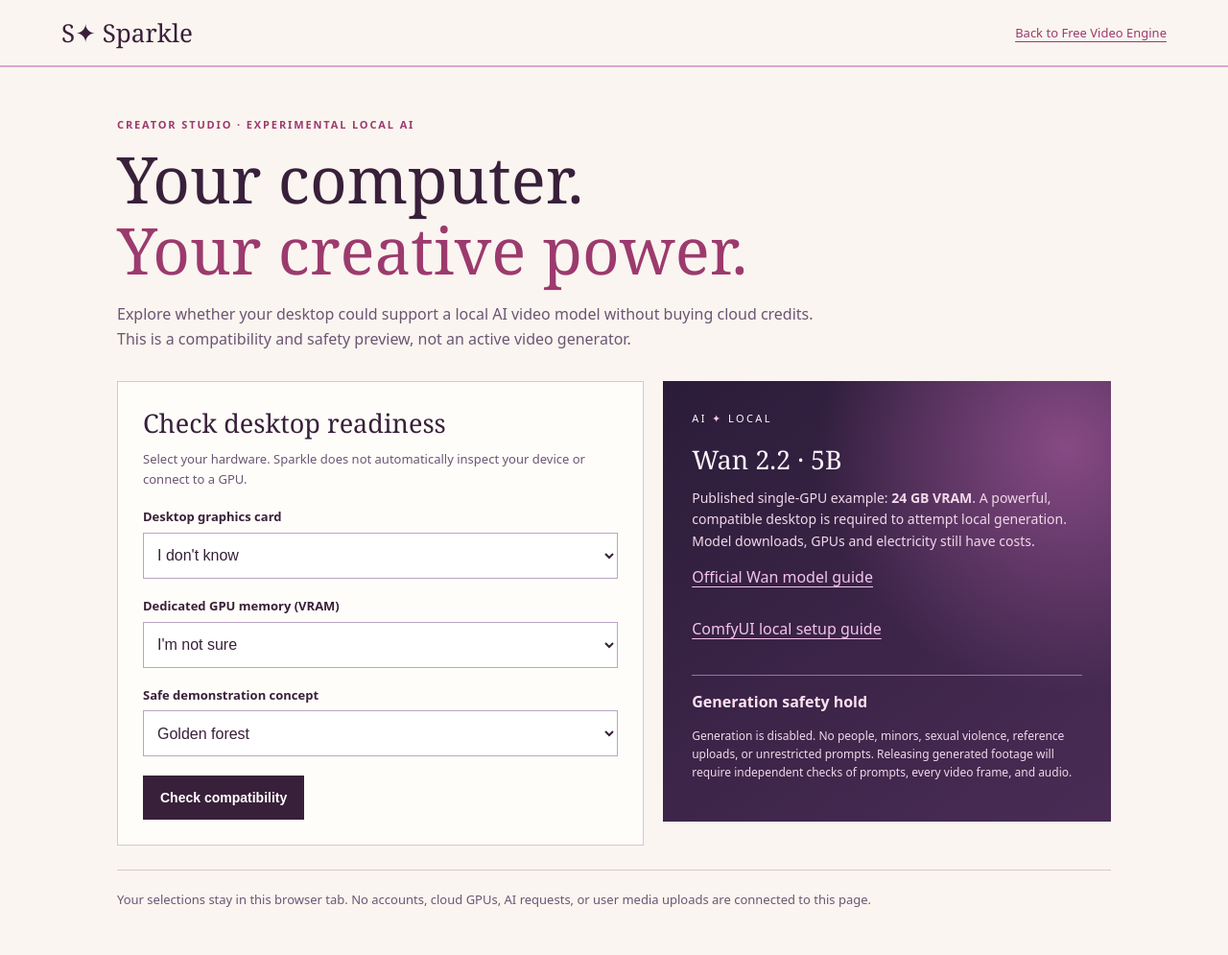
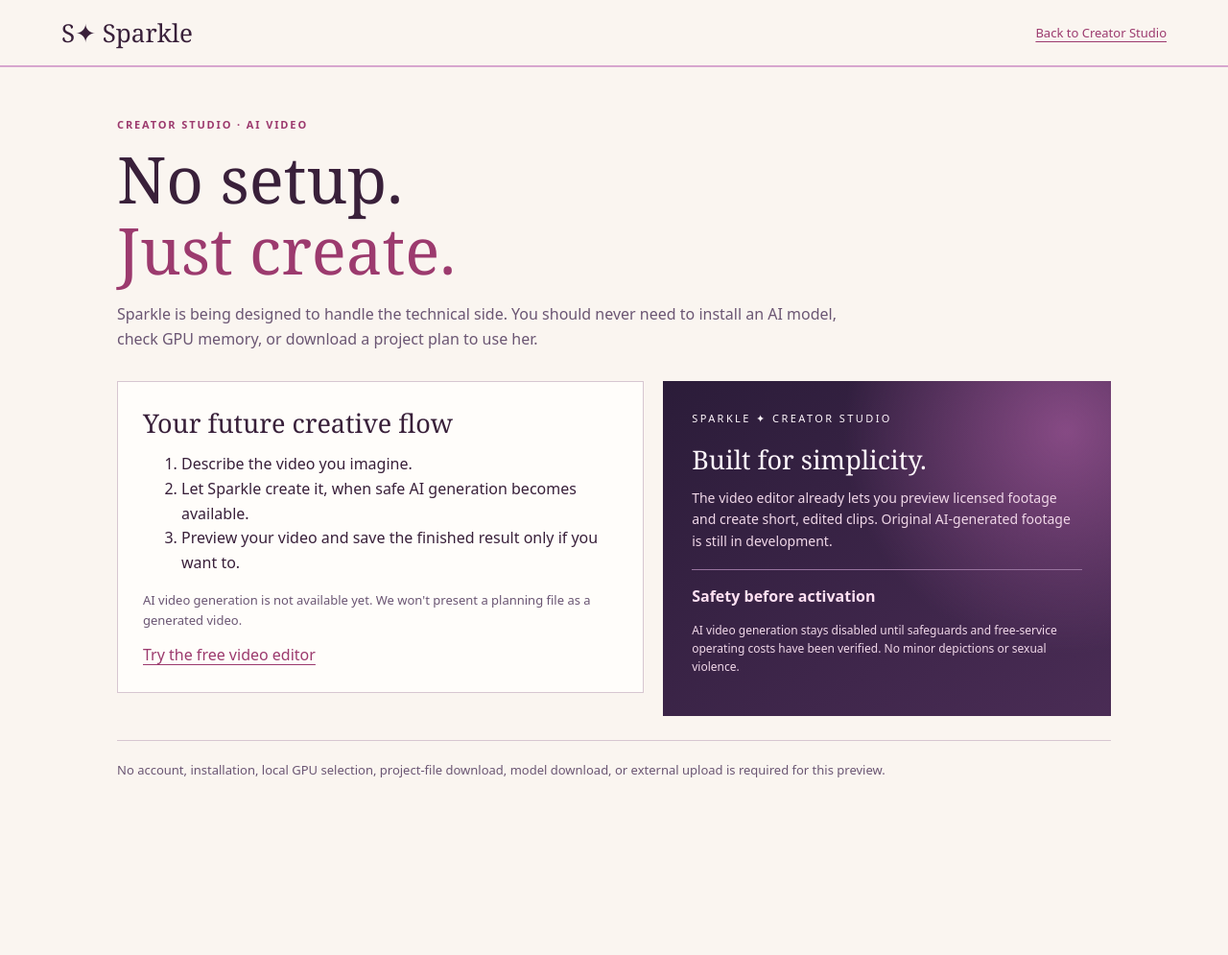
Before and after one commit to rasheemaa/rasheemaa.github.io, a Jekyll site: the page what-do-i-say/free-engine/local-ai/index.html, which Jekyll copies as it is, in a window 1280 px wide. Shown: the whole page at 96% size. Built offline with Jekyll 4.4.1, drawn with Linux system fonts in a browser that asks for light colours; after the commit the page ends 900 px from its top, so only the background shows below that.

Commit message:
ux: replace GPU and plan-download lab with zero-setup AI video status and one editor action

```diff
--- a/what-do-i-say/free-engine/local-ai/index.html
+++ b/what-do-i-say/free-engine/local-ai/index.html
@@ -2,44 +2,33 @@
 <html lang="en"><head>
 <meta charset="utf-8"><meta name="viewport" content="width=device-width,initial-scale=1">
 <meta name="robots" content="noindex,nofollow"><meta name="referrer" content="no-referrer">
-<meta http-equiv="Content-Security-Policy" content="default-src 'none'; script-src 'self'; style-src 'self'; img-src 'self'; connect-src 'none'; media-src 'none'; frame-src 'none'; object-src 'none'; form-action 'none'; base-uri 'none'">
-<title>Desktop AI Readiness | Sparkle Creator Studio</title>
-<link rel="stylesheet" href="./lab.css?v=1"><script type="module" src="./lab.mjs?v=1"></script>
-</head>
-<body>
-<a class="skip" href="#lab">Skip to readiness check</a>
-<header><a class="brand" href="/what-do-i-say/creator-preview/">S✦ Sparkle</a><a href="/what-do-i-say/free-engine/">Back to Free Video Engine</a></header>
+<meta http-equiv="Content-Security-Policy" content="default-src 'none'; style-src 'self'; script-src 'none'; img-src 'self'; connect-src 'none'; media-src 'none'; frame-src 'none'; object-src 'none'; form-action 'none'; base-uri 'none'">
+<title>AI Video | Sparkle Creator Studio</title>
+<link rel="stylesheet" href="./lab.css?v=1">
+</head><body>
+<a class="skip" href="#lab">Skip to Creator Studio</a>
+<header><a class="brand" href="/what-do-i-say/creator-preview/">S✦ Sparkle</a><a href="/what-do-i-say/free-engine/">Back to Creator Studio</a></header>
 <main id="lab">
-<p class="eyebrow">Creator Studio · Experimental local AI</p>
-<h1>Your computer.<br><em>Your creative power.</em></h1>
-<p class="lead">Explore whether your desktop could support a local AI video model without buying cloud credits. This is a compatibility and safety preview, not an active video generator.</p>
+<p class="eyebrow">Creator Studio · AI Video</p>
+<h1>No setup.<br><em>Just create.</em></h1>
+<p class="lead">Sparkle is being designed to handle the technical side. You should never need to install an AI model, check GPU memory, or download a project plan to use her.</p>
 <div class="lab-layout">
-<section class="panel" aria-labelledby="check-heading">
-<h2 id="check-heading">Check desktop readiness</h2>
-<p class="helper">Select your hardware. Sparkle does not automatically inspect your device or connect to a GPU.</p>
-<form id="readiness-form">
-<label for="gpu">Desktop graphics card</label>
-<select id="gpu" required><option value="unknown">I don't know</option><option value="nvidia">NVIDIA</option><option value="other">AMD, Apple or another type</option></select>
-<label for="memory">Dedicated GPU memory (VRAM)</label>
-<select id="memory"><option value="">I'm not sure</option><option value="8">8 GB</option><option value="12">12 GB</option><option value="16">16 GB</option><option value="20">20 GB</option><option value="24">24 GB</option><option value="32">32 GB</option><option value="48">48 GB</option><option value="80">80 GB or more</option></select>
-<label for="scene">Safe demonstration concept</label>
-<select id="scene"><option value="forest">Golden forest</option><option value="ocean">Coastal waves</option><option value="rain">Rain on glass</option></select>
-<button id="check" type="submit">Check compatibility</button>
-</form>
-<div id="result" class="result" aria-live="polite" role="status" hidden>
-<strong id="readiness-label">Readiness result</strong><p id="readiness-message"></p>
-<button id="download-plan" type="button" class="secondary">Download local project plan</button>
-<p class="fine">The downloaded file is a non-executable brief, not a model workflow or finished video.</p>
-</div>
+<section class="panel" aria-labelledby="experience-title">
+<h2 id="experience-title">Your future creative flow</h2>
+<ol class="simple-steps">
+<li>Describe the video you imagine.</li>
+<li>Let Sparkle create it, when safe AI generation becomes available.</li>
+<li>Preview your video and save the finished result only if you want to.</li>
+</ol>
+<p class="helper">AI video generation is not available yet. We won't present a planning file as a generated video.</p>
+<a class="primary-link" href="/what-do-i-say/free-engine/">Try the free video editor</a>
 </section>
-<aside class="side" aria-labelledby="model-heading">
-<div class="model-mark">AI <span>✦</span> LOCAL</div>
-<h2 id="model-heading">Wan 2.2 · 5B</h2>
-<p>Published single-GPU example: <strong>24 GB VRAM</strong>. A powerful, compatible desktop is required to attempt local generation. Model downloads, GPUs and electricity still have costs.</p>
-<a href="https://github.com/Wan-Video/Wan2.2" target="_blank" rel="noopener noreferrer">Official Wan model guide</a>
-<a href="https://docs.comfy.org/tutorials/video/wan/wan2_2" target="_blank" rel="noopener noreferrer">ComfyUI local setup guide</a>
-<div class="locked" role="note"><strong>Generation safety hold</strong><p>Generation is disabled. No people, minors, sexual violence, reference uploads, or unrestricted prompts. Releasing generated footage will require independent checks of prompts, every video frame, and audio.</p></div>
+<aside class="side" aria-labelledby="status-heading">
+<div class="model-mark">SPARKLE ✦ CREATOR STUDIO</div>
+<h2 id="status-heading">Built for simplicity.</h2>
+<p>The video editor already lets you preview licensed footage and create short, edited clips. Original AI-generated footage is still in development.</p>
+<div class="locked"><strong>Safety before activation</strong><p>AI video generation stays disabled until safeguards and free-service operating costs have been verified. No minor depictions or sexual violence.</p></div>
 </aside>
 </div>
-<p class="note">Your selections stay in this browser tab. No accounts, cloud GPUs, AI requests, or user media uploads are connected to this page.</p>
+<p class="note">No account, installation, local GPU selection, project-file download, model download, or external upload is required for this preview.</p>
 </main></body></html>
```
